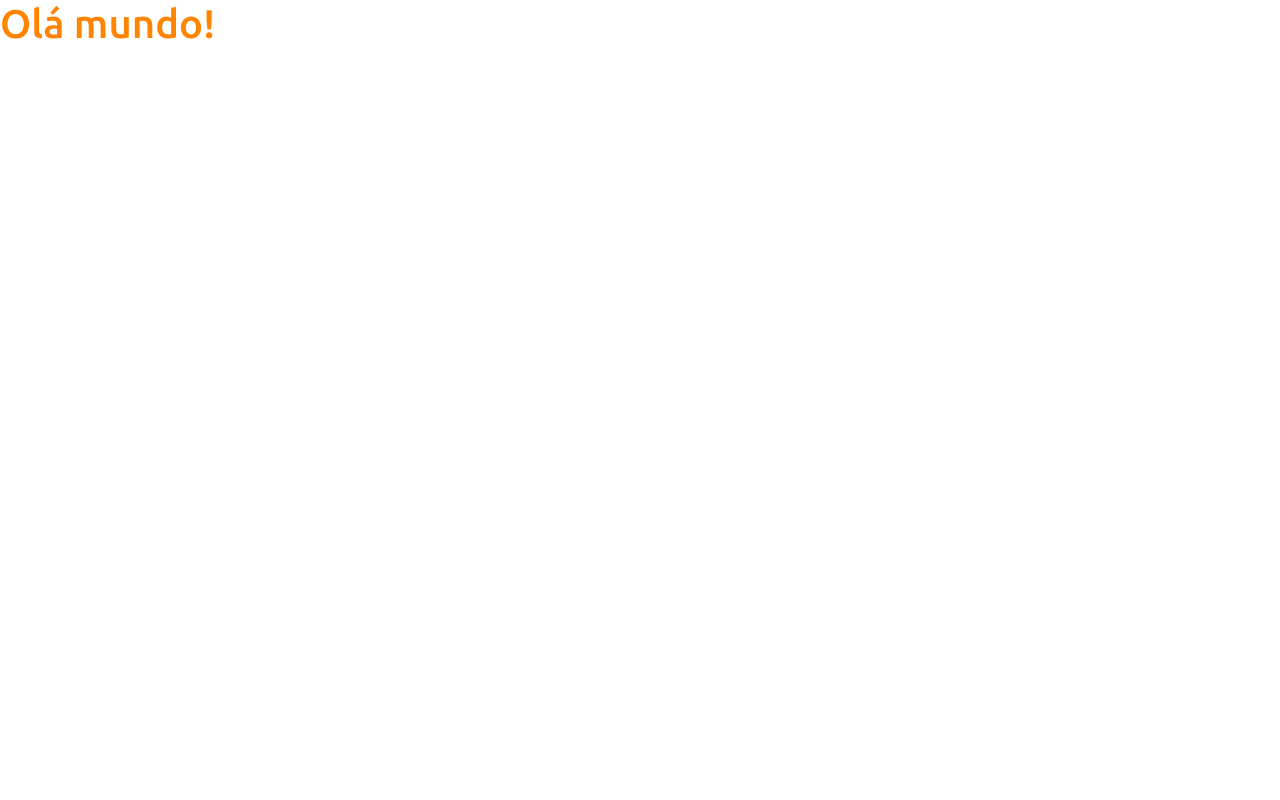
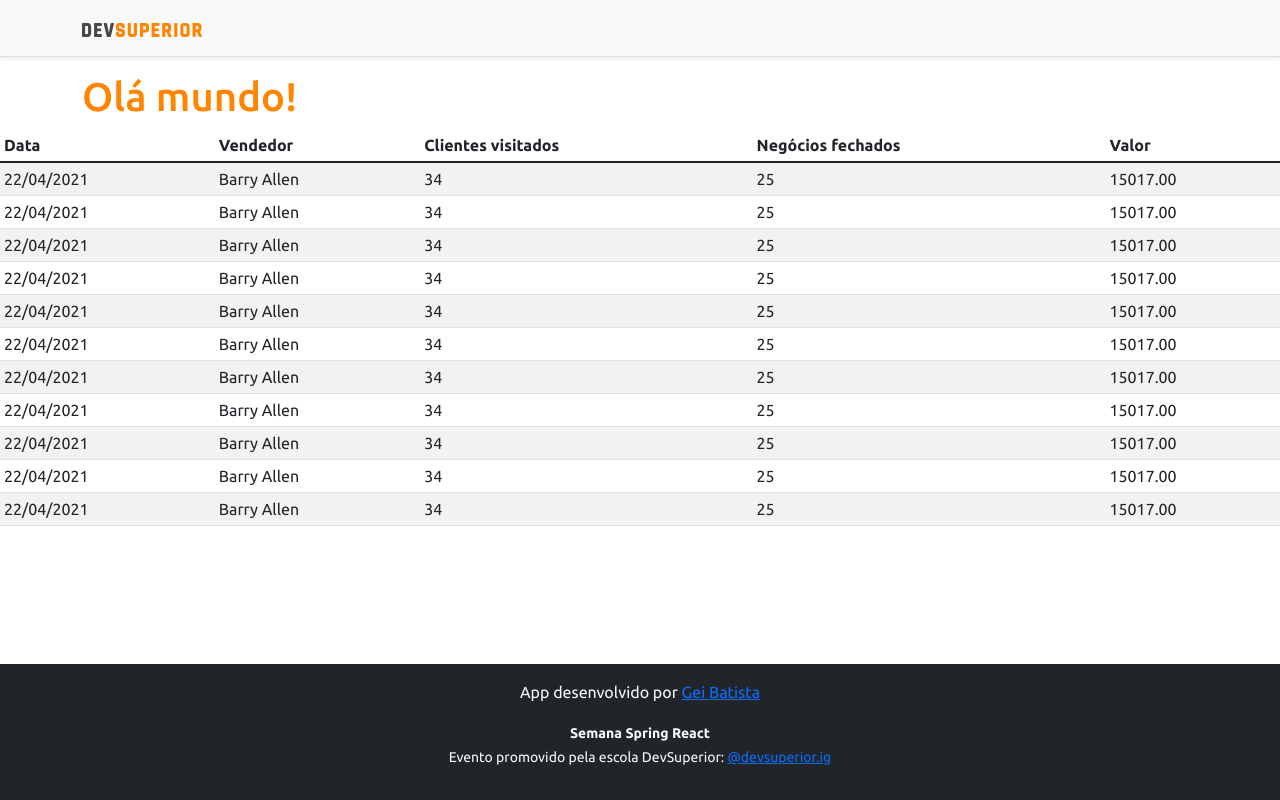
Before and after one commit to GeiBatista/projeto-sds4, a React (Create React App) app in the folder frontend/: page / in a window 1280 px wide. Built offline with nearby package versions, Linux system fonts and the light colour scheme.

Commit message:
Componentes Básico estáticos

```diff
--- a/frontend/src/App.tsx
+++ b/frontend/src/App.tsx
@@ -1,8 +1,18 @@
+import NavBar from "components/NavBar";
+import Footer from "components/Footer";
+import DataTable from "components/DataTable";
+
+
 function App() {
   return (
-    <div>
+    <>
+      <NavBar />
+    <div className="container">
       <h1 className="text-primary">Olá mundo!</h1>
     </div>
+    <DataTable />
+    <Footer />
+    </>
   );
 }
 
--- /dev/null
+++ b/frontend/src/components/DataTable/index.tsx
@@ -0,0 +1,99 @@
+const DataTable = () => {
+    return (
+        <div className="table-responsive">
+        <table className="table table-striped table-sm">
+            <thead>
+                <tr>
+                    <th>Data</th>
+                    <th>Vendedor</th>
+                    <th>Clientes visitados</th>
+                    <th>Negócios fechados</th>
+                    <th>Valor</th>
+                </tr>
+            </thead>
+            <tbody>
+                <tr>
+                    <td>22/04/2021</td>
+                    <td>Barry Allen</td>
+                    <td>34</td>
+                    <td>25</td>
+                    <td>15017.00</td>
+                </tr>
+                <tr>
+                    <td>22/04/2021</td>
+                    <td>Barry Allen</td>
+                    <td>34</td>
+                    <td>25</td>
+                    <td>15017.00</td>
+                </tr>
+                <tr>
+                    <td>22/04/2021</td>
+                    <td>Barry Allen</td>
+                    <td>34</td>
+                    <td>25</td>
+                    <td>15017.00</td>
+                </tr>
+                <tr>
+                    <td>22/04/2021</td>
+                    <td>Barry Allen</td>
+                    <td>34</td>
+                    <td>25</td>
+                    <td>15017.00</td>
+                </tr>
+                <tr>
+                    <td>22/04/2021</td>
+                    <td>Barry Allen</td>
+                    <td>34</td>
+                    <td>25</td>
+                    <td>15017.00</td>
+                </tr>
+                <tr>
+                    <td>22/04/2021</td>
+                    <td>Barry Allen</td>
+                    <td>34</td>
+                    <td>25</td>
+                    <td>15017.00</td>
+                </tr>
+                <tr>
+                    <td>22/04/2021</td>
+                    <td>Barry Allen</td>
+                    <td>34</td>
+                    <td>25</td>
+                    <td>15017.00</td>
+                </tr>
+                <tr>
+                    <td>22/04/2021</td>
+                    <td>Barry Allen</td>
+                    <td>34</td>
+                    <td>25</td>
+                    <td>15017.00</td>
+                </tr>
+                <tr>
+                    <td>22/04/2021</td>
+                    <td>Barry Allen</td>
+                    <td>34</td>
+                    <td>25</td>
+                    <td>15017.00</td>
+                </tr>
+                <tr>
+                    <td>22/04/2021</td>
+                    <td>Barry Allen</td>
+                    <td>34</td>
+                    <td>25</td>
+                    <td>15017.00</td>
+                </tr>
+                <tr>
+                    <td>22/04/2021</td>
+                    <td>Barry Allen</td>
+                    <td>34</td>
+                    <td>25</td>
+                    <td>15017.00</td>
+                </tr>
+            </tbody>
+        </table>
+    </div>
+
+    );
+  };
+
+  export default DataTable;
--- /dev/null
+++ b/frontend/src/components/Footer/index.tsx
@@ -0,0 +1,14 @@
+const Footer = () => {
+  return (
+    <footer className="footer mt-auto py-3 bg-dark">
+  <div className="container">
+    <p className="text-light">App desenvolvido por <a href="www.linkedin.com/in/geibatista" target="_blank" rel="noreferrer">Gei Batista</a></p>
+    <p className="text-light"><small><strong>Semana Spring React</strong><br/>
+      Evento promovido pela escola DevSuperior: <a href="https://instagram.com/devsuperior.ig" target="_blank" rel="noreferrer">@devsuperior.ig</a></small></p>
+  </div>
+</footer>
+
+  );
+};
+
+export default Footer;
--- /dev/null
+++ b/frontend/src/components/NavBar/index.tsx
@@ -0,0 +1,15 @@
+import ImgDsDark from 'assets/img/ds-dark.svg';
+
+const NavBar = () => {
+  return (
+    <div className="d-flex flex-column flex-md-row align-items-center p-3 px-md-4 mb-3 bg-light border-bottom shadow-sm">
+      <div className="container">
+        <nav className="my-2 my-md-0 mr-md-3">
+          <img src={ImgDsDark} alt="DevSuperior" width="120" />
+        </nav>
+      </div>
+    </div>
+  );
+};
+
+export default NavBar;
```
Also changed, not shown: frontend/src/assets/img/ds-dark.svg (added).
